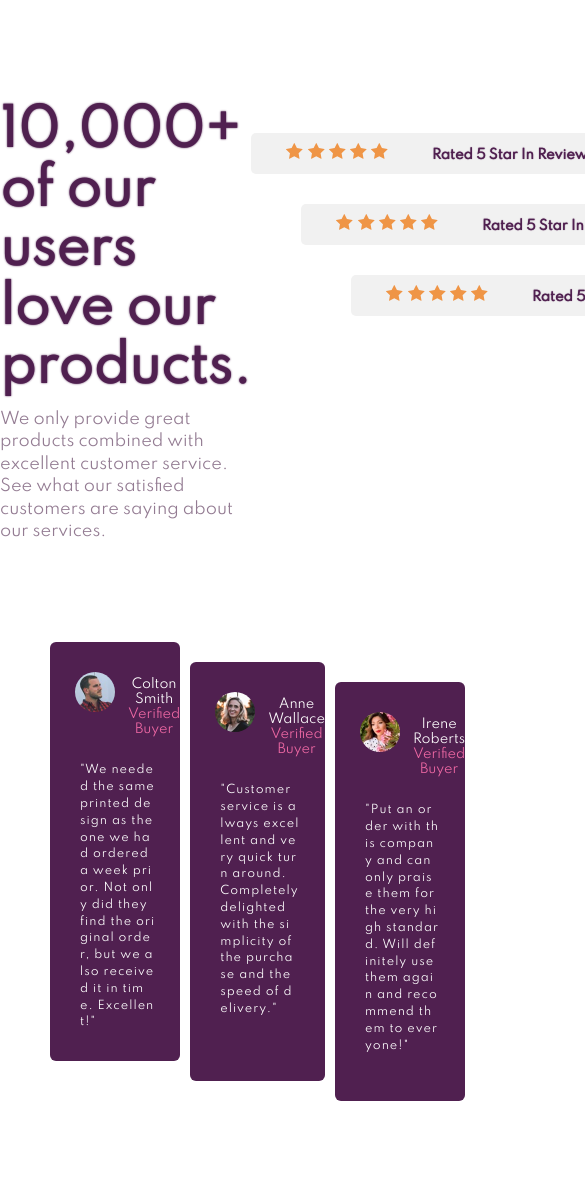
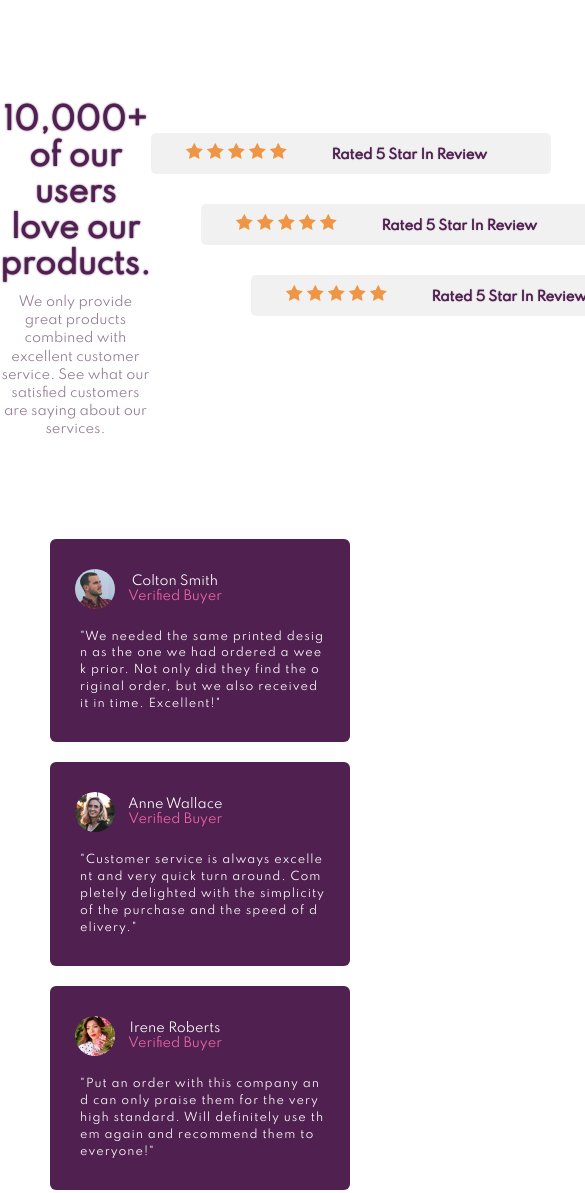
Before and after one commit to coder483/social-proof--section, a plain HTML site: page index.html in a window 390 px wide. Shown: the part 97-1290 px from the top of the page, 585 px wide, since content can reach past the window. Before the commit the page ends 1258 px from the top, so only its background shows below. Drawn offline with Linux system fonts and the light colour scheme.

Commit message:
Update style.css
add media query

```diff
--- a/style.css
+++ b/style.css
@@ -32,6 +32,45 @@
     margin-top: 10px;
     line-height: 1.4;
     color: hsl(303, 10%, 53%);
+}
+@media screen and (max-width:700px){
+    .heading-text h1{
+        text-align: center;
+        width: 100%;
+        font-size: 30px;
+
+    }
+    .heading-text p
+{
+    font-size:13px ;
+    margin-top: 10px;
+    color: hsl(303, 10%, 53%);
+    text-align: center;
+}
+.reviews{
+    margin: 10px;
+}
+.icon1{
+    padding: 10px;
+
+}
+.icon2{
+    max-width: 100%;
+    margin-left: 0;
+    padding: 10px;
+}
+.icon3{
+   max-width: 100%;
+    margin-left: 0;
+    padding: 10px;
+}
+.person{
+    display: flex;
+    justify-content: space-around;
+    flex-direction: column;
+    align-items: center;
+    margin: 15px;
+}
 }
 .reviews{
     margin: 100px 100px 50px 0px
```
